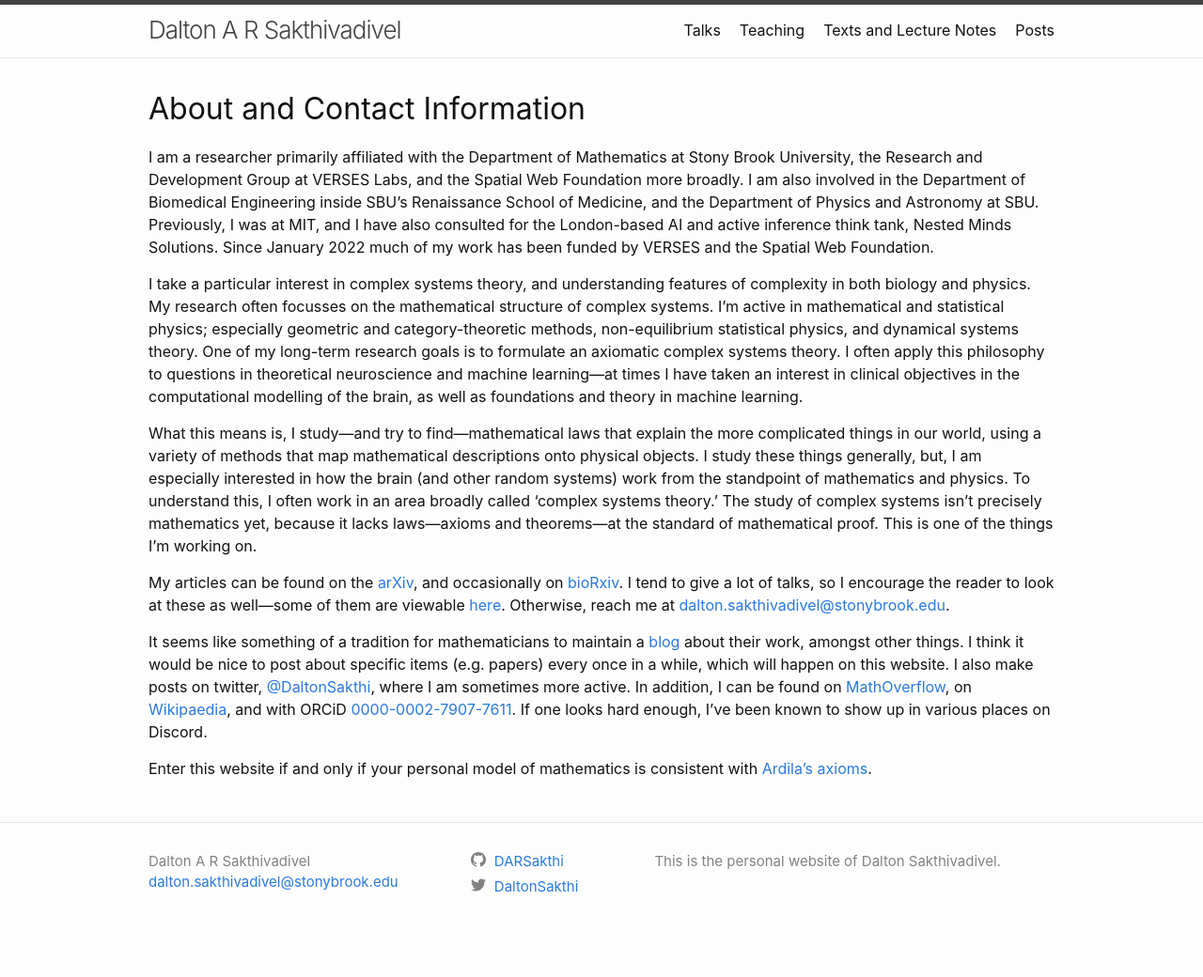
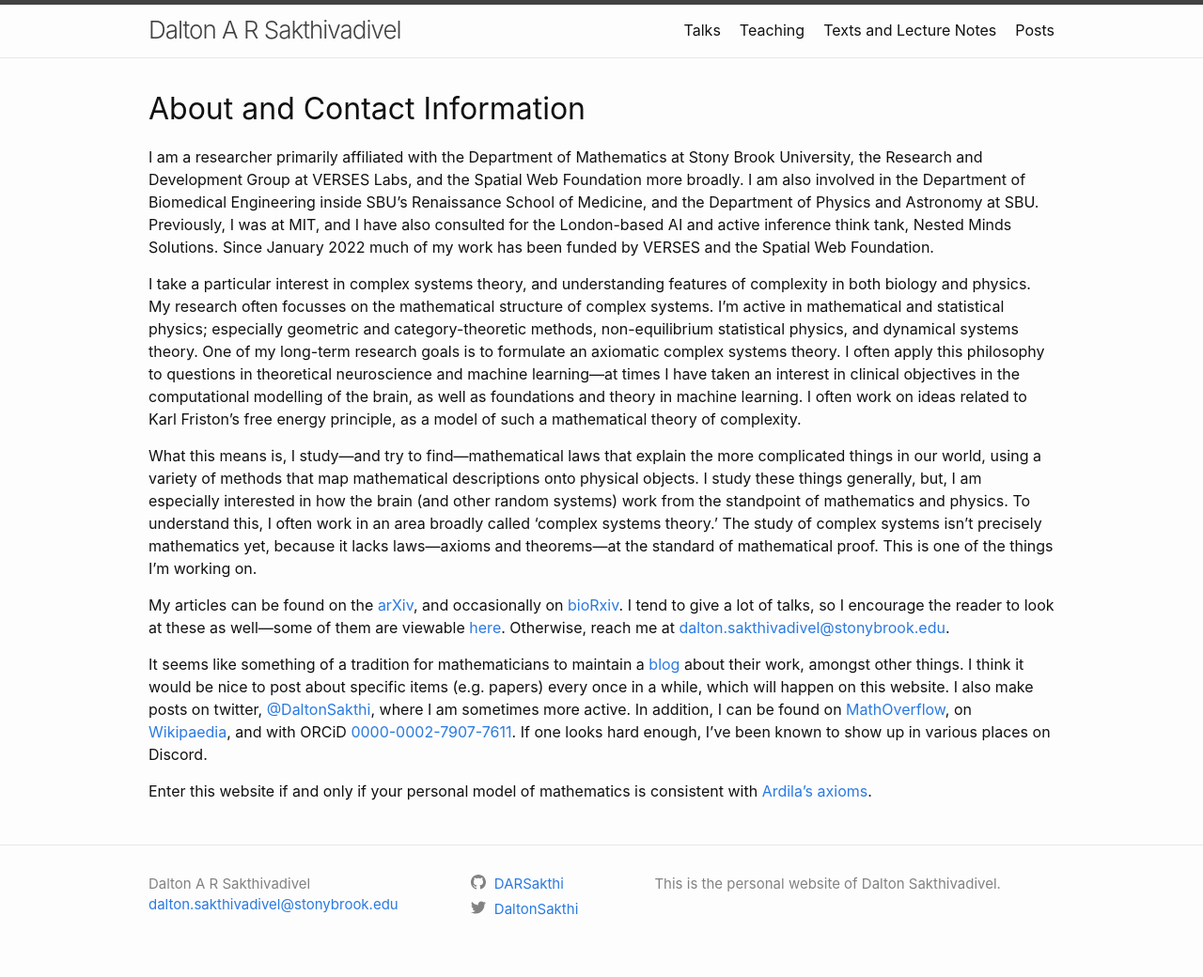
Before and after one commit to DARSakthi/DARSakthi.github.io, a Jekyll site: the page built from index.markdown, in a window 1280 px wide. Shown: the whole page at 94% size. Built offline with Jekyll 4.4.1, drawn with Linux system fonts in a browser that asks for light colours; before the commit the page ends 1016 px from its top, so only the background shows below that.

Commit message:
Updated bio (stable)
For real this time

```diff
--- a/index.markdown
+++ b/index.markdown
@@ -8,7 +8,7 @@ author_profile: true
 
 I am a researcher primarily affiliated with the Department of Mathematics at Stony Brook University, the Research and Development Group at VERSES Labs, and the Spatial Web Foundation more broadly. I am also involved in the Department of Biomedical Engineering inside SBU's Renaissance School of Medicine, and the Department of Physics and Astronomy at SBU. Previously, I was at MIT, and I have also consulted for the London-based AI and active inference think tank, Nested Minds Solutions. Since January 2022 much of my work has been funded by VERSES and the Spatial Web Foundation.
 
-I take a particular interest in complex systems theory, and understanding features of complexity in both biology and physics. My research often focusses on the mathematical structure of complex systems. I’m active in mathematical and statistical physics; especially geometric and category-theoretic methods, non-equilibrium statistical physics, and dynamical systems theory. One of my long-term research goals is to formulate an axiomatic complex systems theory. I often apply this philosophy to questions in theoretical neuroscience and machine learning—at times I have taken an interest in clinical objectives in the computational modelling of the brain, as well as foundations and theory in machine learning.
+I take a particular interest in complex systems theory, and understanding features of complexity in both biology and physics. My research often focusses on the mathematical structure of complex systems. I’m active in mathematical and statistical physics; especially geometric and category-theoretic methods, non-equilibrium statistical physics, and dynamical systems theory. One of my long-term research goals is to formulate an axiomatic complex systems theory. I often apply this philosophy to questions in theoretical neuroscience and machine learning—at times I have taken an interest in clinical objectives in the computational modelling of the brain, as well as foundations and theory in machine learning. I often work on ideas related to Karl Friston's free energy principle, as a model of such a mathematical theory of complexity.
 
 What this means is, I study—and try to find—mathematical laws that explain the more complicated things in our world, using a variety of methods that map mathematical descriptions onto physical objects. I study these things generally, but, I am especially interested in how the brain (and other random systems) work from the standpoint of mathematics and physics. To understand this, I often work in an area broadly called 'complex systems theory.' The study of complex systems isn’t precisely mathematics yet, because it lacks laws—axioms and theorems—at the standard of mathematical proof. This is one of the things I'm working on.
 
```
